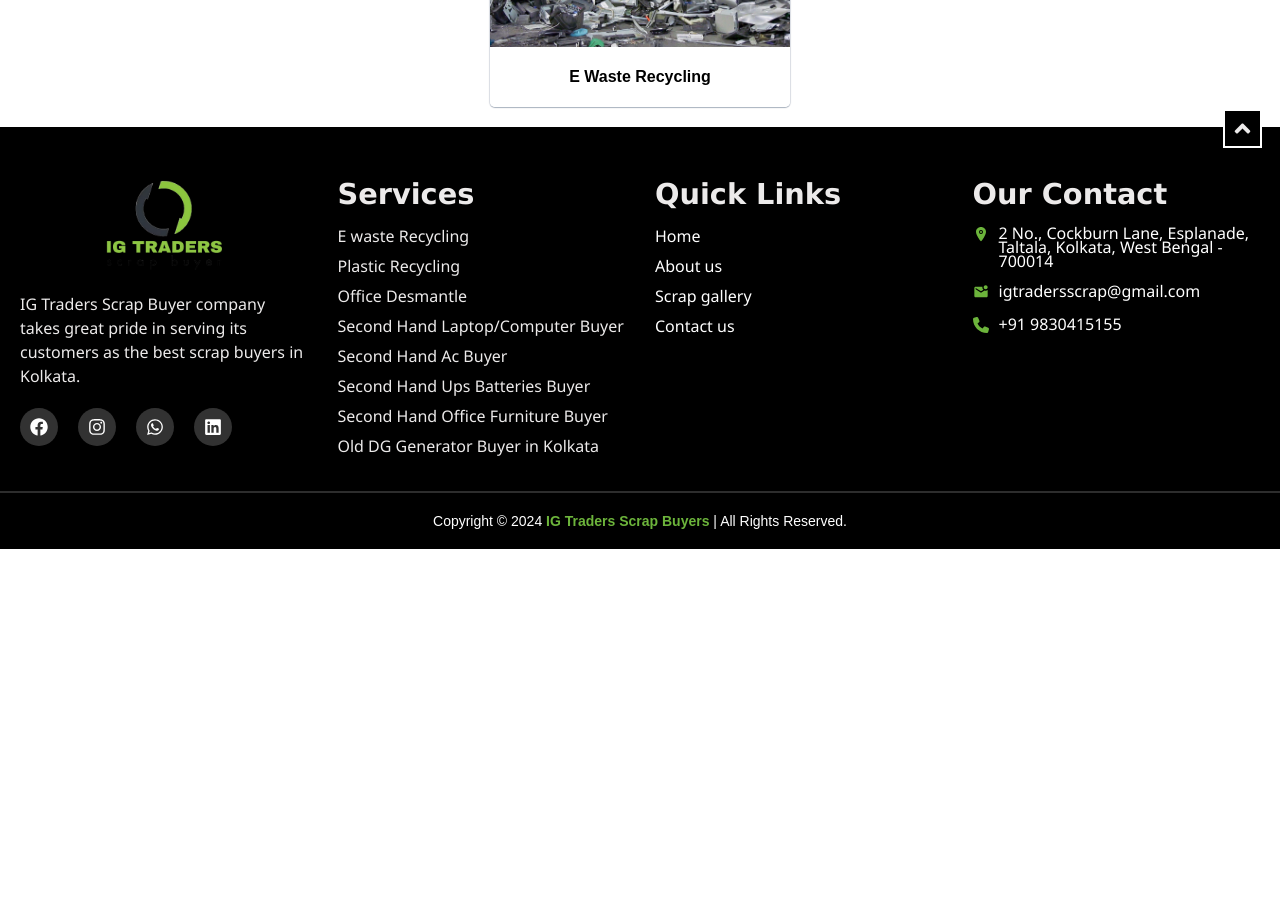
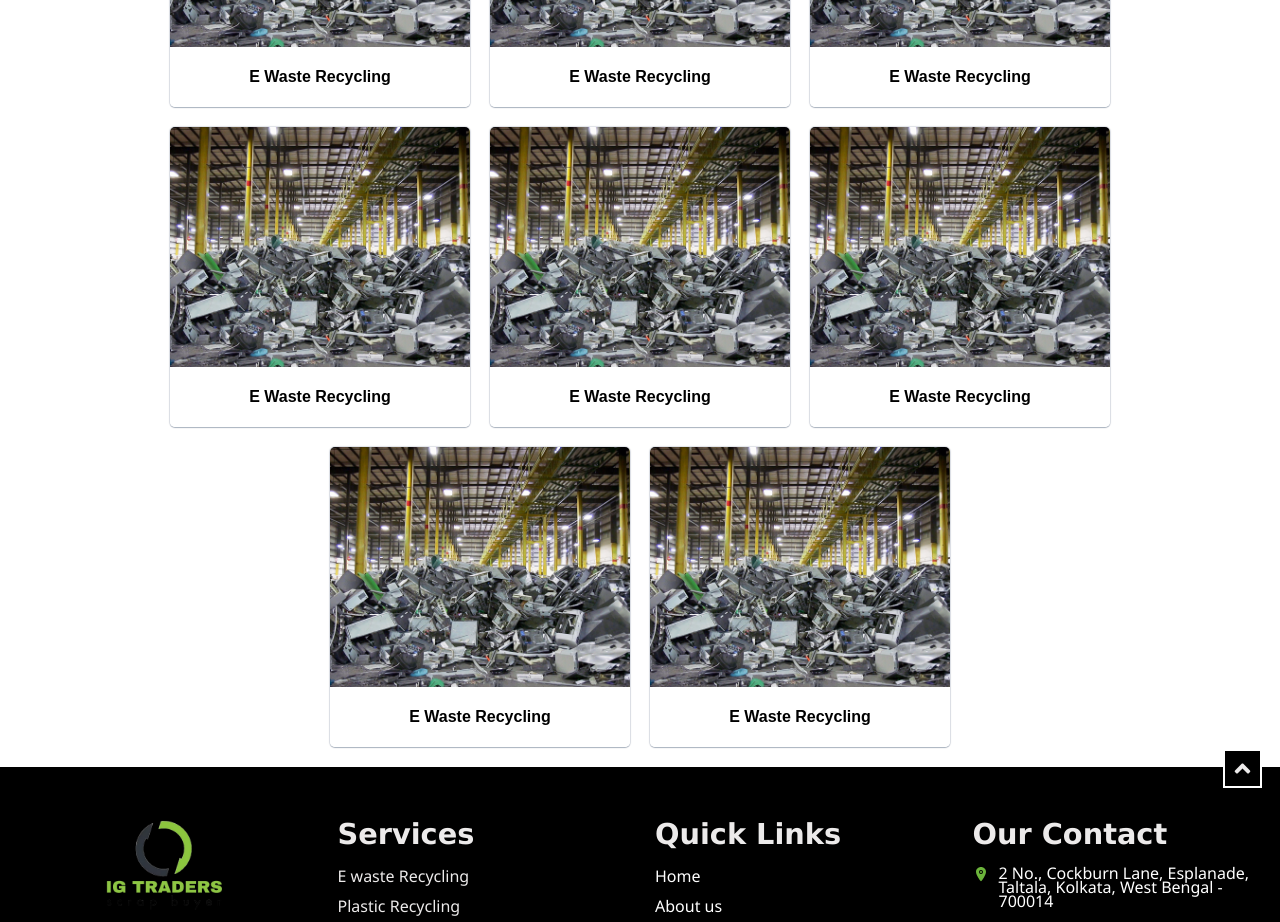
Before and after one commit to zaid81567/igtraders, a React (Vite) app: page /services in a window 1280 px wide. Shown: the part 560-1482 px from the top of the page. Before the commit the page ends 1109 px from the top, so only its background shows below. Built offline with nearby package versions, Linux system fonts and the light colour scheme; a web font is replaced by a local one.

Commit message:
Update ServicesPage.jsx

```diff
--- a/src/pages/ServicesPage.jsx
+++ b/src/pages/ServicesPage.jsx
@@ -28,6 +28,34 @@ function ServicesPage() {
             <div className="service-img"> <img src={eWasteRecyclingImg} /> </div>
             <div className="service-name">E Waste Recycling</div>
         </div>
+        <div className="service-box">
+            <div className="service-img"> <img src={eWasteRecyclingImg} /> </div>
+            <div className="service-name">E Waste Recycling</div>
+        </div>
+        <div className="service-box">
+            <div className="service-img"> <img src={eWasteRecyclingImg} /> </div>
+            <div className="service-name">E Waste Recycling</div>
+        </div>
+        <div className="service-box">
+            <div className="service-img"> <img src={eWasteRecyclingImg} /> </div>
+            <div className="service-name">E Waste Recycling</div>
+        </div>
+        <div className="service-box">
+            <div className="service-img"> <img src={eWasteRecyclingImg} /> </div>
+            <div className="service-name">E Waste Recycling</div>
+        </div>
+        <div className="service-box">
+            <div className="service-img"> <img src={eWasteRecyclingImg} /> </div>
+            <div className="service-name">E Waste Recycling</div>
+        </div>
+        <div className="service-box">
+            <div className="service-img"> <img src={eWasteRecyclingImg} /> </div>
+            <div className="service-name">E Waste Recycling</div>
+        </div>
+        <div className="service-box">
+            <div className="service-img"> <img src={eWasteRecyclingImg} /> </div>
+            <div className="service-name">E Waste Recycling</div>
+        </div>
      </div>
     </>
   )
```
